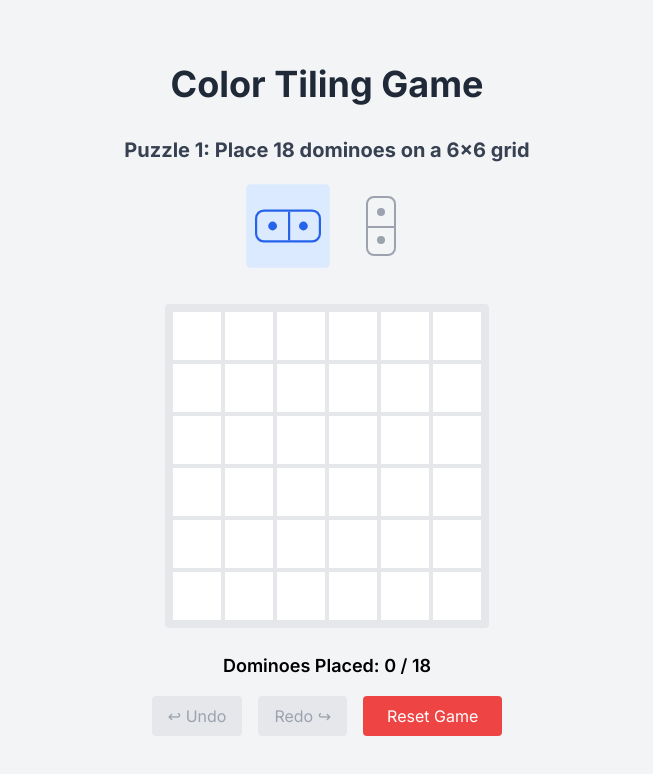
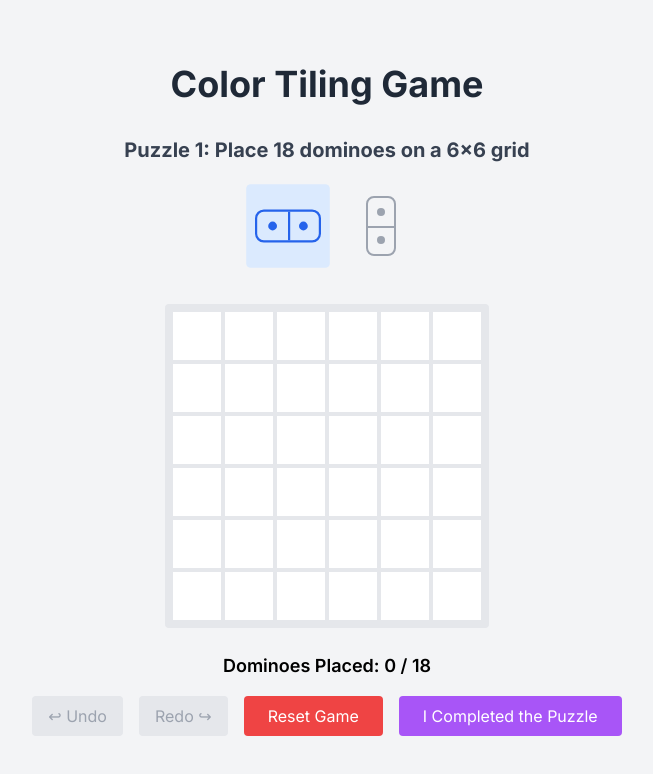
Before and after one commit to dhyan14/color-tiling, a Next.js app: page / in a window 1280 px wide. Shown: the top 774 px of the page, without its empty margins (313-966 px from the left). Built offline with nearby package versions, Linux system fonts and the light colour scheme.

Commit message:
Update puzzle configurations in GameBoard component to include password requirements and modify existing passwords

```diff
--- a/src/components/GameBoard.tsx
+++ b/src/components/GameBoard.tsx
@@ -27,17 +27,19 @@ const PUZZLES: PuzzleConfig[] = [
   {
     maxDominoes: 18,
     blockedCells: [],
-    description: "Place 18 dominoes on a 6x6 grid"
+    description: "Place 18 dominoes on a 6x6 grid",
+    requiresPassword: true,
+    password: "3141"
   },
   {
     maxDominoes: 17,
     blockedCells: [
-      { row: 0, col: 0 }, // Upper left corner
-      { row: 5, col: 5 }, // Lower right corner
+      { row: 0, col: 0 },
+      { row: 5, col: 5 },
     ],
     description: "Place 17 dominoes on a 6x6 grid with blocked corners",
     requiresPassword: true,
-    password: "9910"
+    password: "2718"
   },
   {
     maxDominoes: 18,
```
